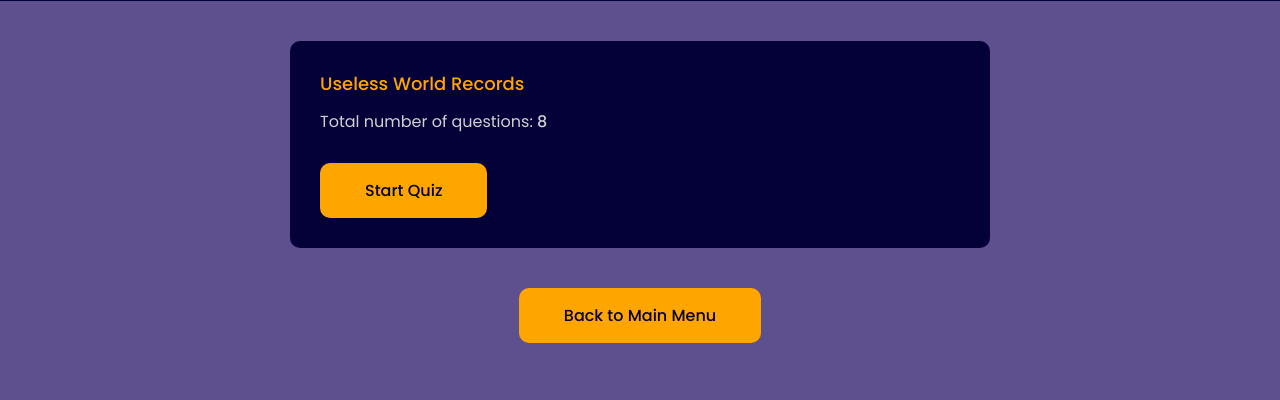
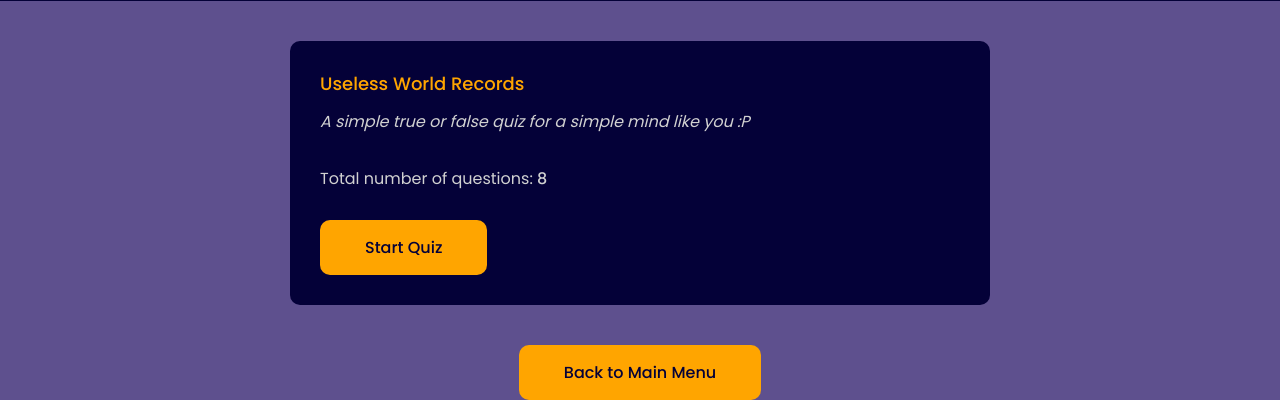
Before and after one commit to ShaggyTheName/Useless_Quiz, a PHP site: page /quizJerome.php in a window 1280 px wide. Shown: the part 257-657 px from the top of the page. Run offline with PHP 8.4, Linux system fonts and the light colour scheme.

Commit message:
Little desciption

```diff
--- a/www/public/quizJerome.php
+++ b/www/public/quizJerome.php
@@ -4,6 +4,8 @@
 
 <div class="home-box custom-box">
         <h3>Useless World Records</h3>
+        <p><em>A simple true or false quiz for a simple mind like you :P</em></p>
+        <br>
         <p>Total number of questions: <span class="total-questions"></span></p>
         <button type="button" class="btn" onclick="startQuiz()">Start Quiz</button>
     </div>
```
